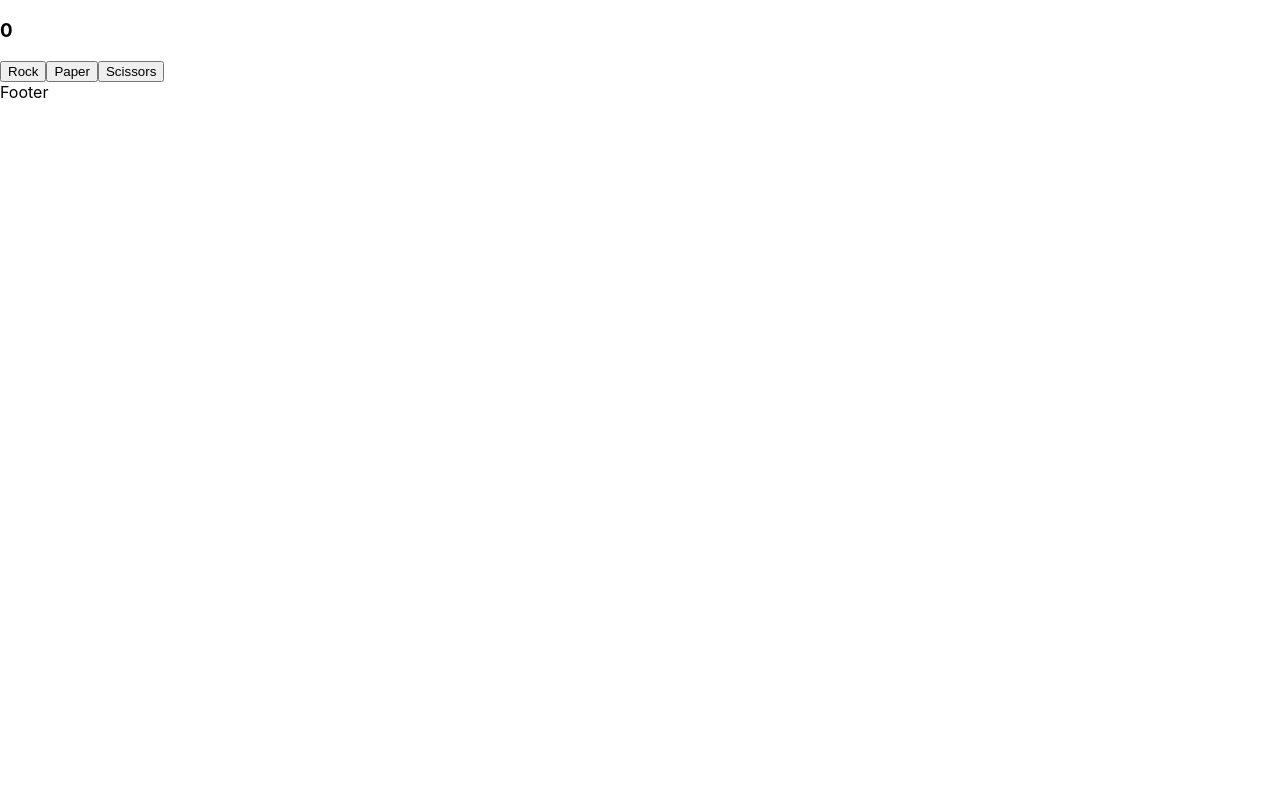
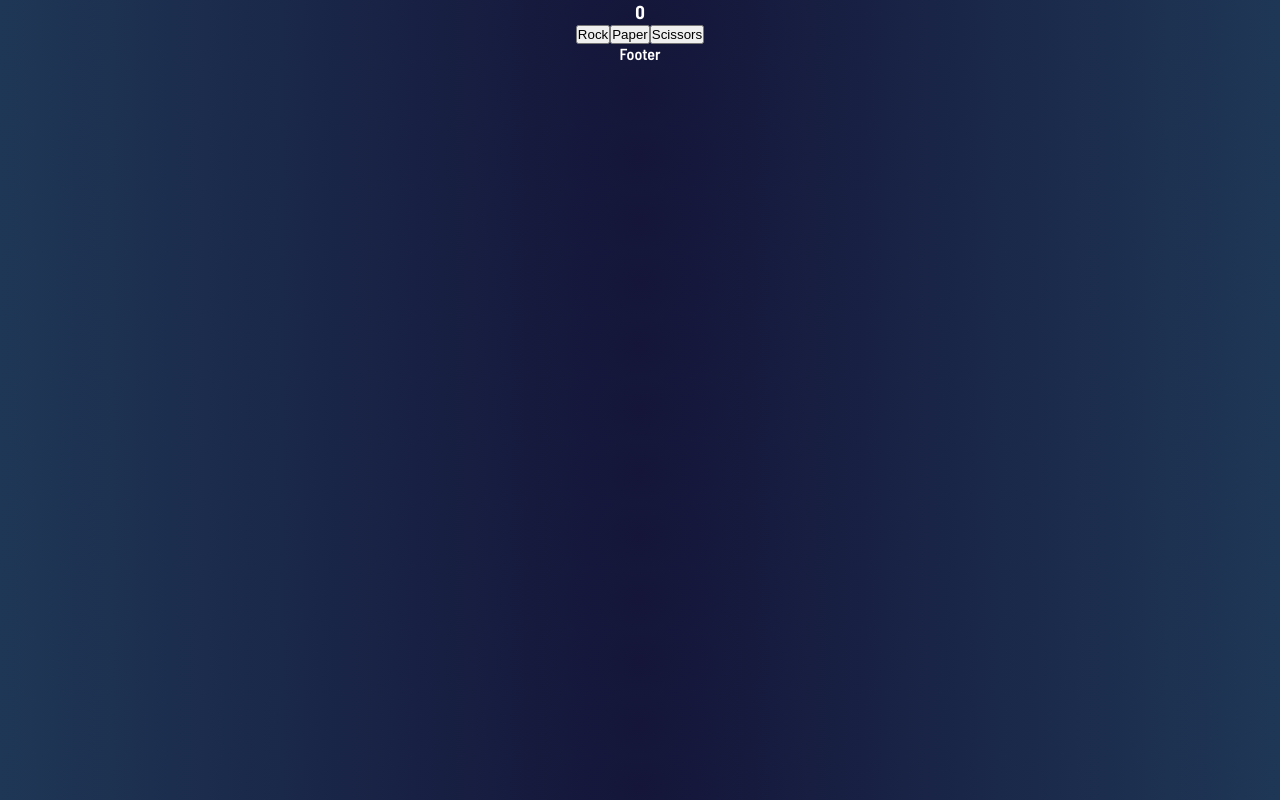
Before and after one commit to flapdragon/rock-paper-scissors-react, a React (Create React App) app: page / in a window 1280 px wide. Built offline with nearby package versions, Linux system fonts and the light colour scheme.

Commit message:
Adds stylingto main App.

```diff
--- a/src/App.css
+++ b/src/App.css
@@ -1,38 +1,21 @@
-.App {
-  text-align: center;
+@import url('https://fonts.googleapis.com/css2?family=Barlow+Semi+Condensed:wght@600;700&display=swap');
+
+*, *::before, *::after {
+  margin: 0;
+  padding: 0;
+  box-sizing: inherit;
 }
 
-.App-logo {
-  height: 40vmin;
-  pointer-events: none;
+body {
+  font-family: 'Barlow Semi Condensed', sens-serif;
+  color: #fff;
+  background: radial-gradient(circle, #141539, #1f3756);
+  text-align: center;
+  box-sizing: border-box;
 }
 
-@media (prefers-reduced-motion: no-preference) {
-  .App-logo {
-    animation: App-logo-spin infinite 20s linear;
-  }
-}
-
-.App-header {
-  background-color: #282c34;
-  min-height: 100vh;
+.container {
   display: flex;
   flex-direction: column;
   align-items: center;
-  justify-content: center;
-  font-size: calc(10px + 2vmin);
-  color: white;
 }
-
-.App-link {
-  color: #61dafb;
-}
-
-@keyframes App-logo-spin {
-  from {
-    transform: rotate(0deg);
-  }
-  to {
-    transform: rotate(360deg);
-  }
-}
--- a/src/App.js
+++ b/src/App.js
@@ -4,6 +4,7 @@ import Header from './header/Header'
 import Player from './player/Player'
 import Result from './result/Result'
 import Footer from './footer/Footer'
+import './App.css'
 
 function App() {
   const [ score, setScore ] = useState(0)
@@ -23,7 +24,7 @@ function App() {
   }, [score])
 
   return (
-    <div>
+    <div className="container">
       <Header score={score} />
       <Routes>
         <Route path="/" element={<Player setPlayerChoice={setPlayerChoice} />}></Route>
--- a/src/index.css
+++ b/src/index.css
@@ -1,4 +1,4 @@
-body {
+/* body {
   margin: 0;
   font-family: -apple-system, BlinkMacSystemFont, 'Segoe UI', 'Roboto', 'Oxygen',
     'Ubuntu', 'Cantarell', 'Fira Sans', 'Droid Sans', 'Helvetica Neue',
@@ -10,4 +10,4 @@ body {
 code {
   font-family: source-code-pro, Menlo, Monaco, Consolas, 'Courier New',
     monospace;
-}
+} */
```
